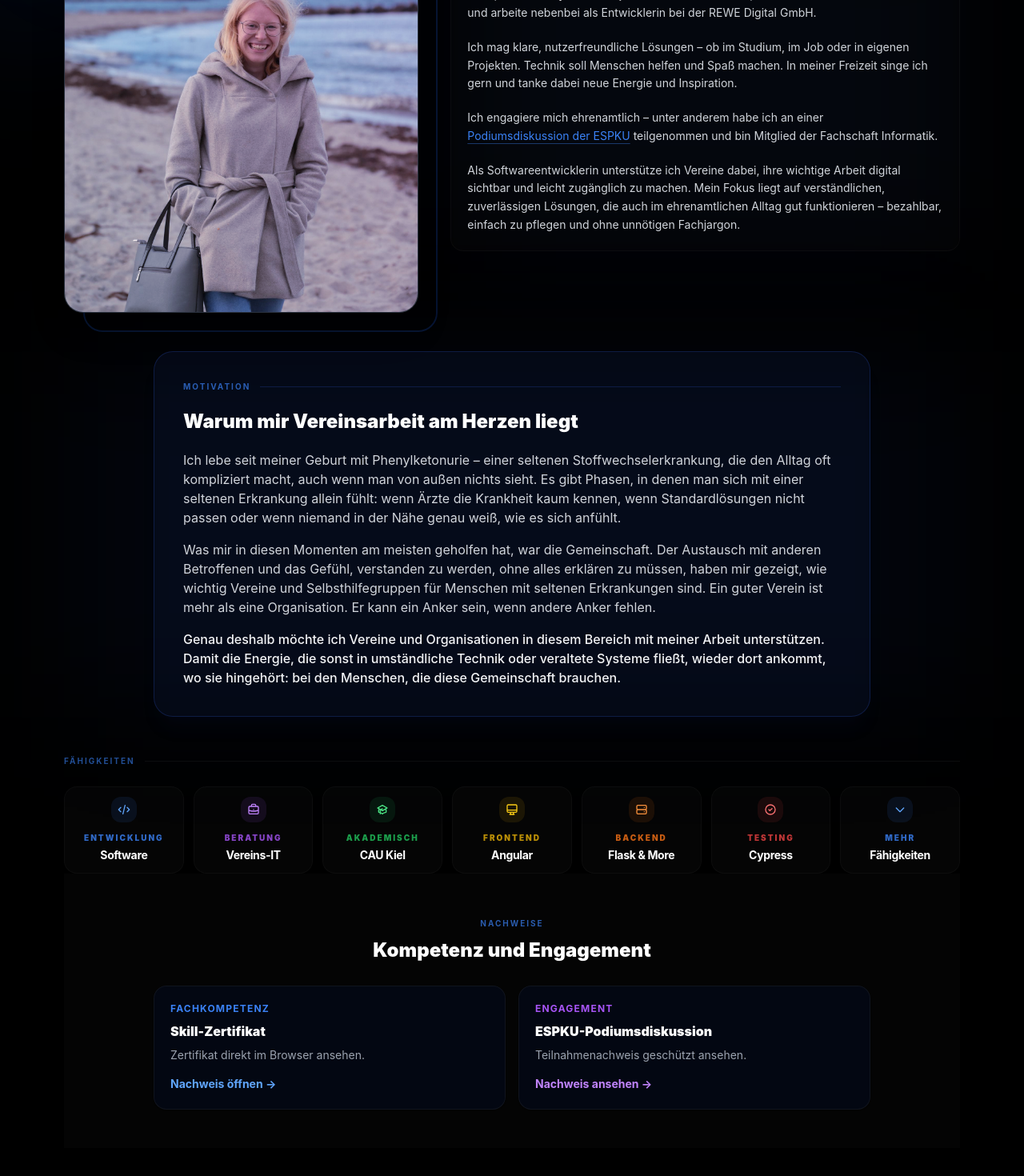
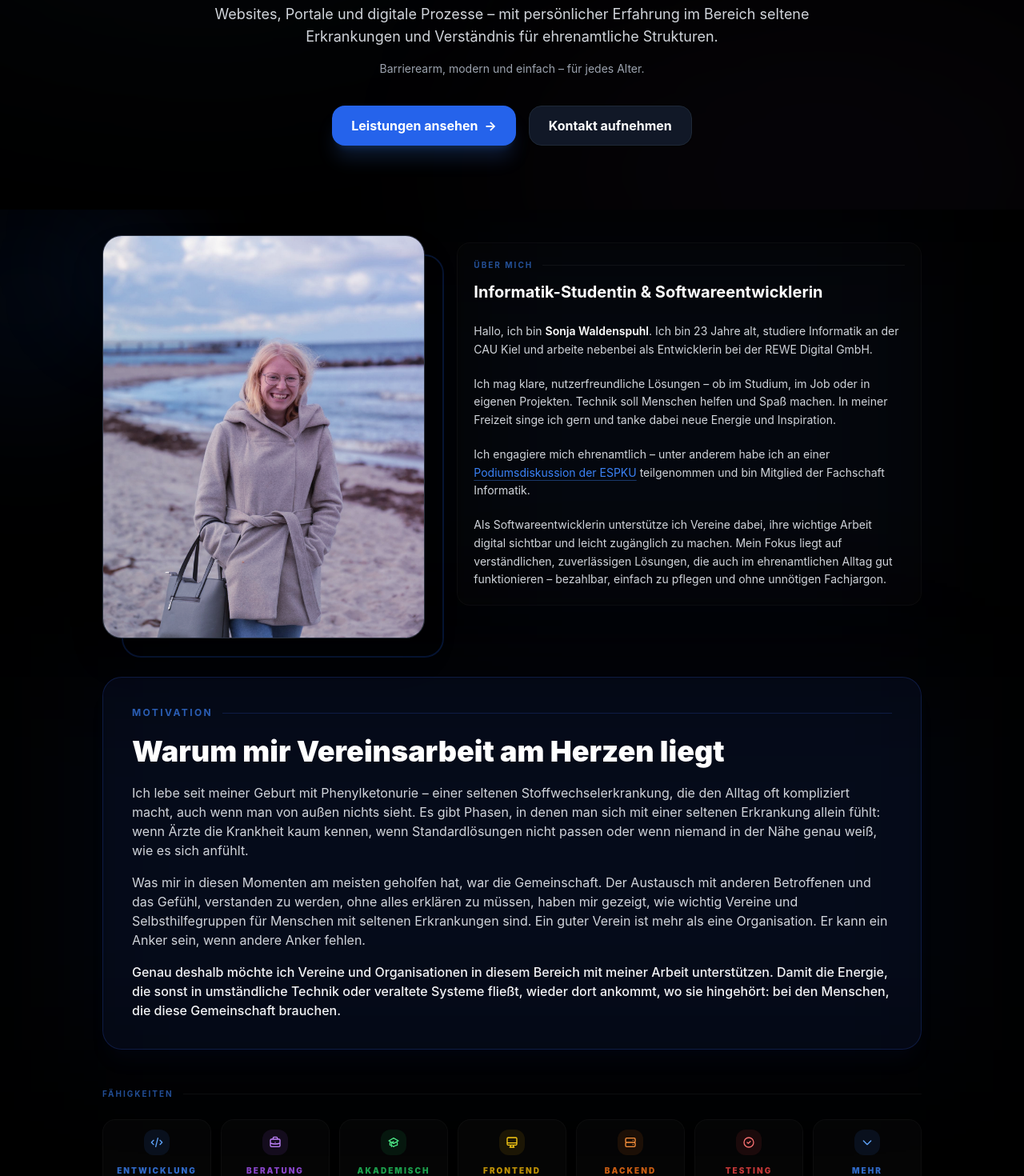
Before and after one commit to sonjawaldi/websiteSonja, an Angular app in the folder website-sonja/: page /ueber-mich in a window 1280 px wide. Shown: the part 260-1730 px from the top of the page at 80% size. Built offline with nearby package versions, Linux system fonts and the light colour scheme.

Commit message:
Commit changes

```diff
--- a/website-sonja/src/app/components/about/about-page.component.ts
+++ b/website-sonja/src/app/components/about/about-page.component.ts
@@ -3,16 +3,24 @@ import { Meta, Title } from '@angular/platform-browser';
 import { HeaderComponent } from '../header/header.component';
 import { FooterComponent } from '../footer/footer.component';
 import { HomeContactComponent } from '../home/home-contact.component';
+import { HomeHeroComponent } from '../home/home-hero.component';
 import { AboutComponent } from './about.component';
 
 @Component({
   selector: 'app-about-page',
   standalone: true,
-  imports: [HeaderComponent, AboutComponent, HomeContactComponent, FooterComponent],
+  imports: [
+    HeaderComponent,
+    HomeHeroComponent,
+    AboutComponent,
+    HomeContactComponent,
+    FooterComponent,
+  ],
   template: `
     <div class="min-h-screen bg-white transition-colors duration-300 dark:bg-black">
       <app-header />
       <main>
+        <app-home-hero />
         <app-about />
         <app-home-contact />
       </main>
--- a/website-sonja/src/app/components/about/about.component.html
+++ b/website-sonja/src/app/components/about/about.component.html
@@ -11,7 +11,7 @@
       class="absolute -bottom-12 -right-24 w-96 h-96 bg-purple-600/10 blur-[120px] rounded-full pointer-events-none"
     ></div>
 
-    <div class="grid grid-cols-1 lg:grid-cols-12 gap-6 lg:gap-10 items-center">
+    <div class="mx-auto grid max-w-5xl grid-cols-1 items-center gap-6 lg:grid-cols-12 lg:gap-10">
       <!-- Bild-Spalte -->
       <div class="lg:col-span-5 order-2 lg:order-1 relative">
         <div class="relative group">
@@ -96,15 +96,15 @@
 
     <div id="motivation" class="relative mt-12 scroll-mt-24">
       <div
-        class="relative z-10 mx-auto max-w-4xl rounded-3xl border border-blue-100 bg-blue-50/50 p-6 shadow-xl shadow-blue-900/5 backdrop-blur-sm dark:border-blue-900/40 dark:bg-blue-950/20 md:p-9"
+        class="relative z-10 mx-auto max-w-5xl rounded-3xl border border-blue-100 bg-blue-50/50 p-6 shadow-xl shadow-blue-900/5 backdrop-blur-sm dark:border-blue-900/40 dark:bg-blue-950/20 md:p-9"
       >
         <div class="mb-5 flex items-center gap-3">
-          <span class="text-[10px] font-bold uppercase tracking-[0.2em] text-blue-500/70"
+          <span class="text-xs font-bold uppercase tracking-[0.2em] text-blue-500/70"
             >Motivation</span
           >
           <div class="h-px flex-grow bg-blue-100 dark:bg-blue-900/40"></div>
         </div>
-        <h2 class="text-xl font-black leading-tight text-gray-900 dark:text-white md:text-2xl">
+        <h2 class="text-3xl font-black leading-tight text-gray-900 dark:text-white md:text-4xl">
           Warum mir Vereinsarbeit am Herzen liegt
         </h2>
         <div
@@ -137,7 +137,7 @@
       ></div>
     </div>
 
-    <div id="skills" class="mt-12 scroll-mt-24">
+    <div id="skills" class="mx-auto mt-12 max-w-5xl scroll-mt-24">
       <div class="flex items-center gap-3 mb-6">
         <span class="text-[10px] font-bold tracking-[0.2em] text-blue-500/60 uppercase">
           Fähigkeiten
@@ -357,7 +357,7 @@
 
     <div
       id="skills-details"
-      class="skills-details"
+      class="skills-details mx-auto max-w-5xl"
       [class.skills-details--open]="showMoreSkills"
       [attr.aria-hidden]="!showMoreSkills"
       [attr.inert]="showMoreSkills ? null : ''"
@@ -375,12 +375,12 @@
       </div>
     </div>
 
-    <div>
+    <div class="mx-auto max-w-5xl">
       <app-credentials></app-credentials>
     </div>
 
     <!-- Team Sektion -->
-    <div id="team" class="mt-12 scroll-mt-24">
+    <div id="team" class="mx-auto mt-12 max-w-5xl scroll-mt-24">
       <div class="flex items-center gap-3 mb-8">
         <span class="text-[10px] font-bold tracking-[0.2em] text-blue-500/60 uppercase">
           Mein Team
@@ -492,7 +492,7 @@
   aria-labelledby="podiumsdiskussion-title"
   (click)="closePodiumsdiskussion()"
 >
-  <div class="relative max-h-[92vh] max-w-5xl" (click)="$event.stopPropagation()">
+  <div class="relative max-h-[92vh] w-full max-w-5xl" (click)="$event.stopPropagation()">
     <h2 id="podiumsdiskussion-title" class="sr-only">Podiumsdiskussion der ESPKU</h2>
     <button
       type="button"
@@ -506,7 +506,7 @@
       <img
         src="es_pku_podiumsdiskussion_dig_pku.jpg"
         alt="Podiumsdiskussion der ESPKU"
-        class="max-h-[92vh] max-w-full object-contain pointer-events-none"
+        class="mx-auto max-h-[92vh] max-w-full object-contain pointer-events-none"
         draggable="false"
         (contextmenu)="$event.preventDefault()"
       />
--- a/website-sonja/src/app/components/credentials/credentials.component.html
+++ b/website-sonja/src/app/components/credentials/credentials.component.html
@@ -1,5 +1,5 @@
 <section id="credentials" class="py-12 bg-gray-50/70 dark:bg-white/[0.015]">
-  <div class="container mx-auto px-6 sm:px-12 lg:px-20">
+  <div>
     <div class="text-center mb-7">
       <span class="text-[10px] font-bold tracking-[0.2em] text-blue-500/70 uppercase"
         >Nachweise</span
@@ -8,7 +8,7 @@
         Kompetenz und Engagement
       </h2>
     </div>
-    <div class="grid md:grid-cols-2 gap-4 max-w-4xl mx-auto">
+    <div class="grid gap-4 md:grid-cols-2">
       <a
         href="zertifikat-sonjawaldenspuhl.pdf"
         target="_blank"
@@ -56,7 +56,7 @@
     aria-label="Teilnahmenachweis ESPKU"
     (click)="showEspkuProof = false"
   >
-    <div class="relative max-h-[92vh] max-w-5xl" (click)="$event.stopPropagation()">
+    <div class="relative max-h-[92vh] w-full max-w-5xl" (click)="$event.stopPropagation()">
       <button
         type="button"
         class="absolute -right-2 -top-2 z-10 flex h-10 w-10 items-center justify-center rounded-full bg-white text-2xl text-gray-900 shadow-lg"
@@ -69,7 +69,7 @@
         <img
           src="es_pku_podiumsdiskussion_dig_pku.jpg"
           alt="Teilnahmenachweis der ESPKU-Podiumsdiskussion"
-          class="max-h-[92vh] max-w-full object-contain pointer-events-none"
+          class="mx-auto max-h-[92vh] max-w-full object-contain pointer-events-none"
           draggable="false"
         />
         <div
--- a/website-sonja/src/app/components/home/home-challenges.component.ts
+++ b/website-sonja/src/app/components/home/home-challenges.component.ts
@@ -40,7 +40,7 @@ interface Challenge {
         </header>
 
         <fieldset
-          class="mx-auto mt-9 divide-y divide-gray-100 overflow-hidden rounded-3xl border border-gray-200 bg-white shadow-xl shadow-gray-900/5 dark:divide-white/5 dark:border-white/10 dark:bg-white/[0.025]"
+          class="mx-auto mt-9 max-w-5xl divide-y divide-gray-100 overflow-hidden rounded-3xl border border-gray-200 bg-white shadow-xl shadow-gray-900/5 dark:divide-white/5 dark:border-white/10 dark:bg-white/[0.025]"
         >
           <legend class="sr-only">Typische Herausforderungen im Vereinsalltag auswählen</legend>
           @for (challenge of challenges; track challenge.id) {
@@ -75,7 +75,7 @@ interface Challenge {
 
         @if (selectedChallenges().length) {
           <div
-            class="mx-auto mt-7 max-w-4xl rounded-3xl border border-blue-200 bg-blue-50 px-6 py-6 text-center dark:border-blue-900 dark:bg-blue-950/30 sm:px-8"
+            class="mx-auto mt-7 max-w-5xl rounded-3xl border border-blue-200 bg-blue-50 px-6 py-6 text-center dark:border-blue-900 dark:bg-blue-950/30 sm:px-8"
             aria-live="polite"
           >
             <p class="text-lg font-black text-gray-900 dark:text-white">
@@ -104,7 +104,7 @@ interface Challenge {
         }
 
         <div
-          class="mx-auto mt-8 max-w-4xl rounded-2xl border border-blue-100 bg-blue-50/70 px-6 py-5 text-center dark:border-blue-950 dark:bg-blue-950/25"
+          class="mx-auto mt-8 max-w-5xl rounded-2xl border border-blue-100 bg-blue-50/70 px-6 py-5 text-center dark:border-blue-950 dark:bg-blue-950/25"
         >
           <p
             class="text-sm font-semibold leading-relaxed text-gray-800 dark:text-gray-200 md:text-base"
--- a/website-sonja/src/app/components/home/home.component.html
+++ b/website-sonja/src/app/components/home/home.component.html
@@ -11,12 +11,12 @@
     >
       <div class="container mx-auto px-6 sm:px-12 lg:px-20">
         <div
-          class="mx-auto max-w-4xl rounded-3xl border border-blue-100 bg-blue-50/50 p-7 text-center shadow-xl shadow-blue-900/5 dark:border-blue-900/40 dark:bg-blue-950/20 md:p-10"
+          class="mx-auto max-w-5xl rounded-3xl border border-blue-100 bg-blue-50/50 p-7 text-center shadow-xl shadow-blue-900/5 dark:border-blue-900/40 dark:bg-blue-950/20 md:p-10"
         >
-          <span class="text-[10px] font-bold uppercase tracking-[0.2em] text-blue-500/70">
+          <span class="text-xs font-bold uppercase tracking-[0.2em] text-blue-500/70">
             Motivation &amp; Persönliches
           </span>
-          <h2 class="mt-3 text-2xl font-black text-gray-900 dark:text-white md:text-3xl">
+          <h2 class="mt-3 text-3xl font-black text-gray-900 dark:text-white md:text-4xl">
             Mehr über mich erfahren
           </h2>
           <p
--- a/website-sonja/src/app/components/services/services.component.html
+++ b/website-sonja/src/app/components/services/services.component.html
@@ -3,20 +3,18 @@
   class="py-12 bg-gray-50/70 dark:bg-white/[0.015] transition-colors duration-300"
 >
   <div class="container mx-auto px-6 sm:px-12 lg:px-20">
-    <div class="max-w-2xl mb-8">
-      <span class="text-[10px] font-bold tracking-[0.2em] text-blue-500/70 uppercase"
-        >Leistungen</span
-      >
-      <h2 class="mt-2 text-2xl md:text-3xl font-black text-gray-900 dark:text-white tracking-tight">
+    <div class="mx-auto mb-8 max-w-5xl">
+      <span class="text-xs font-bold tracking-[0.2em] text-blue-500/70 uppercase">Leistungen</span>
+      <h2 class="mt-2 text-3xl md:text-4xl font-black text-gray-900 dark:text-white tracking-tight">
         Digitale Lösungen, die im Alltag funktionieren
       </h2>
-      <p class="mt-3 text-sm text-gray-600 dark:text-gray-300 leading-relaxed">
+      <p class="mt-3 max-w-2xl text-sm text-gray-600 dark:text-gray-300 leading-relaxed">
         Speziell für Vereine – verständlich beraten, zuverlässig umgesetzt und im ehrenamtlichen
         Alltag langfristig nutzbar.
       </p>
     </div>
 
-    <div class="grid sm:grid-cols-2 lg:grid-cols-4 gap-4">
+    <div class="mx-auto grid max-w-5xl gap-4 sm:grid-cols-2 lg:grid-cols-4">
       <article
         class="p-5 rounded-2xl bg-white dark:bg-white/[0.025] border border-gray-100 dark:border-white/5 shadow-sm"
       >
```
